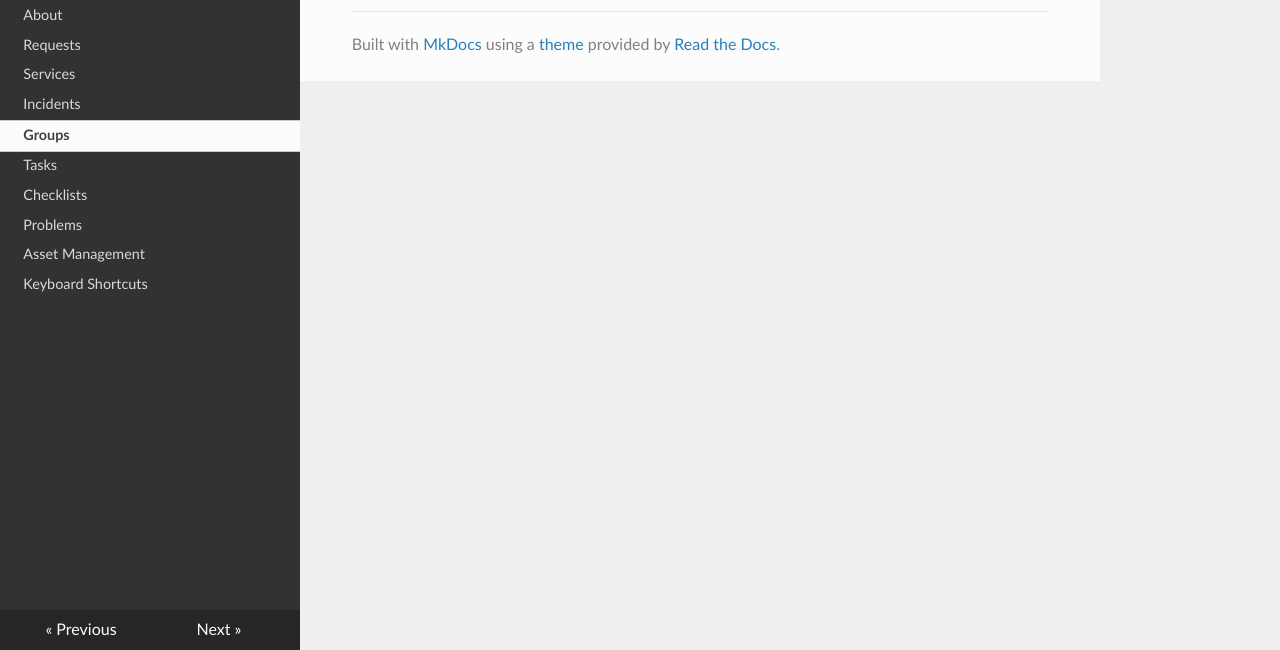
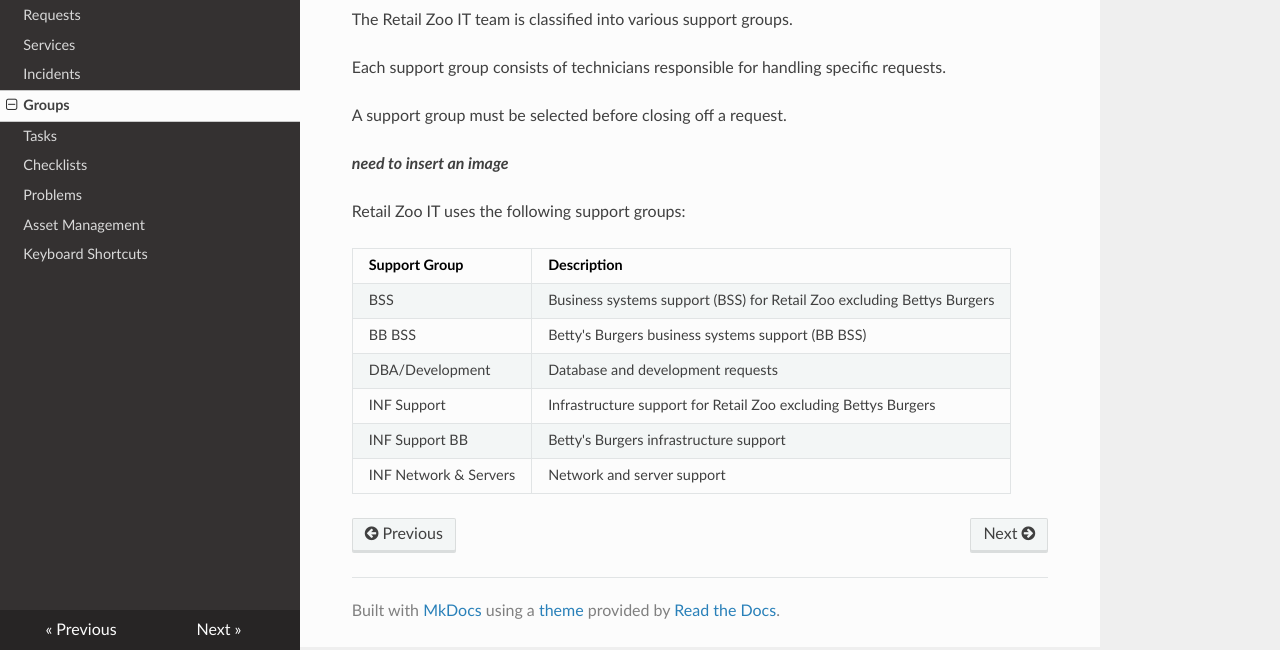
Before and after one commit to rzbss/servicedesk_docs_site, a plain HTML site: page groups/index.html in a window 1280 px wide. Shown: the part 150-800 px from the top of the page. Drawn offline with nearby package versions, Linux system fonts and the light colour scheme.

Commit message:
17052022 Added Groups

```diff
--- a/groups/index.html
+++ b/groups/index.html
@@ -45,10 +45,6 @@
                 </li>
               </ul>
               <ul>
-                <li class="toctree-l1"><a class="" href="../about.md">About</a>
-                </li>
-              </ul>
-              <ul>
                 <li class="toctree-l1"><a class="reference internal" href="../requests/">Requests</a>
                 </li>
               </ul>
@@ -62,6 +58,8 @@
               </ul>
               <ul class="current">
                 <li class="toctree-l1 current"><a class="reference internal current" href="./">Groups</a>
+    <ul class="current">
+    </ul>
                 </li>
               </ul>
               <ul>
@@ -107,7 +105,46 @@
           <div role="main" class="document" itemscope="itemscope" itemtype="http://schema.org/Article">
             <div class="section" itemprop="articleBody">
 
-
+                <h2 id="groups">Groups</h2>
+<p>The Retail Zoo IT team is classified into various support groups. </p>
+<p>Each support group consists of technicians responsible for handling specific requests. </p>
+<p>A support group must be selected before closing off a request. </p>
+<p><strong><em>need to insert an image </em></strong></p>
+<p>Retail Zoo IT uses the following support groups:</p>
+<table>
+<thead>
+<tr>
+<th>Support Group</th>
+<th>Description</th>
+</tr>
+</thead>
+<tbody>
+<tr>
+<td>BSS</td>
+<td>Business systems support (BSS) for Retail Zoo excluding Bettys Burgers</td>
+</tr>
+<tr>
+<td>BB BSS</td>
+<td>Betty's Burgers business systems support (BB BSS)</td>
+</tr>
+<tr>
+<td>DBA/Development</td>
+<td>Database and development requests</td>
+</tr>
+<tr>
+<td>INF Support</td>
+<td>Infrastructure support for Retail Zoo excluding Bettys Burgers</td>
+</tr>
+<tr>
+<td>INF Support BB</td>
+<td>Betty's Burgers infrastructure support</td>
+</tr>
+<tr>
+<td>INF Network &amp; Servers</td>
+<td>Network and server support</td>
+</tr>
+</tbody>
+</table>
 
             </div>
           </div><footer>
```
Also changed, not shown: 404.html (+0 -4 lines), asset_management/index.html (+0 -4 lines), checklists/index.html (+0 -4 lines), incidents/index.html (+0 -4 lines), index.html (+1 -5 lines), keyboard_shortcuts/index.html (+0 -4 lines), problems/index.html (+0 -4 lines), requests/index.html (+0 -4 lines), search.html (+0 -4 lines), search/search_index.json (+1 -1 lines), services/index.html (+0 -4 lines), sitemap.xml (+10 -10 lines), tasks/index.html (+0 -4 lines), 1 other file.
